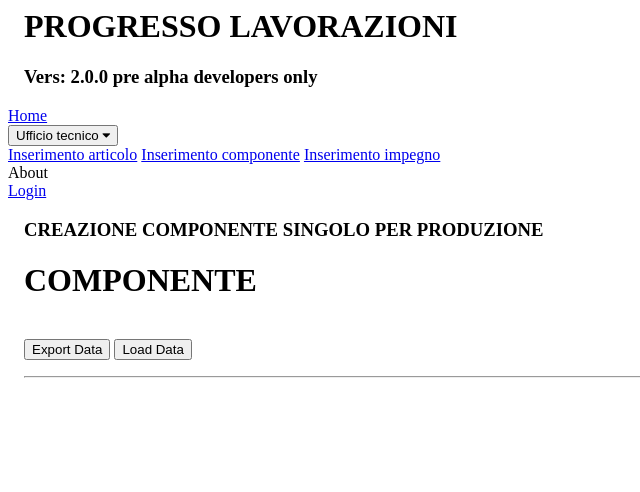
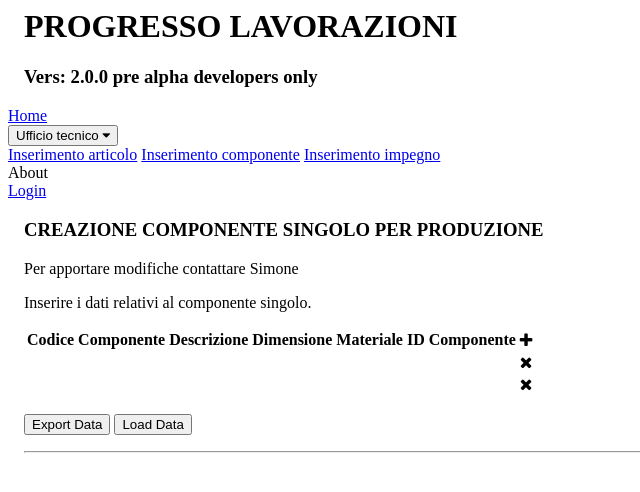
Before and after one commit to gerseun/flask, a Flask app: page /NuovoComponente in a window 1280 px wide. Shown: the top 492 px of the page, without its empty margins (0-640 px from the left). Run offline with Flask 2, Linux system fonts and the light colour scheme; lists and menus that the app fills with data are empty; some libraries are stand-ins or nearby versions.

Commit message:
Nuovo componente errore

```diff
--- a/app/routes.py
+++ b/app/routes.py
@@ -45,15 +45,23 @@ def NuovoArticolo():
         print('Dati filtrati:')
         print(formatted_data['newArticolo']['t_art'][0]['cod_art'])
         risposta = f.newArticolo(formatted_data)
-        #arr = {'first_call':{'list_art':['1ASD00100','1ASD00200'],'list_comp':['1ASD00110','1ASD00103','1ASD00201']}}
-        #return json.dumps(content)
         return risposta  #risponde al client
     else:
         return render_template('NuovoArticolo.html', title='CREAZIONE ARTICOLO - CILINDRO')
 
-@app.route('/NuovoComponente')
+@app.route('/NuovoComponente', methods=['GET', 'POST'])
 def NuovoComponente():
-    return render_template('NuovoComponente.html', title='CREAZIONE COMPONENTE SINGOLO PER PRODUZIONE')
+    if request.method == 'POST':    #Aspetta una richiesta POST dal client
+        content = request.get_data()    #Riceve una stringa
+        formatted_data = json.loads(content)    #Trasforma la stringa in dizionario pythons
+        print('Dati ricevuti:')
+        pprint.pprint(formatted_data)
+        #print('Dati filtrati:')
+        #print(formatted_data['newComponente']['t_comp'][0]['cod_comp'])
+        risposta = f.newComponente(formatted_data)
+        return risposta  #risponde al client
+    else:
+        return render_template('NuovoComponente.html', title='CREAZIONE COMPONENTE SINGOLO PER PRODUZIONE')
 
 @app.route('/NuovoImpegno')
 def NuovoImpegno():
--- a/app/templates/NuovoComponente.html
+++ b/app/templates/NuovoComponente.html
@@ -1,6 +1,40 @@
 {% extends "base.html" %}
 
 {% block content %}
-    <h1>COMPONENTE</h1>
+
+<div class="container" id="newComponente">
+  <p>Per apportare modifiche contattare Simone</p>
+  <p>Inserire i dati relativi al componente singolo.</p>
+  <div id="">
+    <table id="t_comp">
+      <thead class="header">
+        <th id="cod_comp">Codice Componente</th>
+        <th id="desc_comp">Descrizione</th>
+        <th id="dim_comp">Dimensione</th>
+        <th id="mat_comp">Materiale</th>
+        <th id="id_comp">ID Componente</th>
+        <th class="control"><i class="table-add fa fa-plus"></i></th>
+      </thead>
+      <tbody class="body">
+        <tr>
+          <td contenteditable="true" class="search_comp"></td>
+          <td contenteditable="true"></td>
+          <td contenteditable="true"></td>
+          <td contenteditable="true"></td>
+          <td contenteditable="false"></td>
+          <td class="control"><i class="table-remove fa fa-times"></i></td>
+        </tr>
+        <tr class="hide">
+          <td contenteditable="true" class="search_comp"></td>
+          <td contenteditable="true"></td>
+          <td contenteditable="true"></td>
+          <td contenteditable="true"></td>
+          <td contenteditable="false"></td>
+          <td class="control"><i class="table-remove fa fa-times"></i></td>
+        </tr>
+      </tbody>
+    </table>
+  </div>
+</div>
 
 {% endblock %}
```
